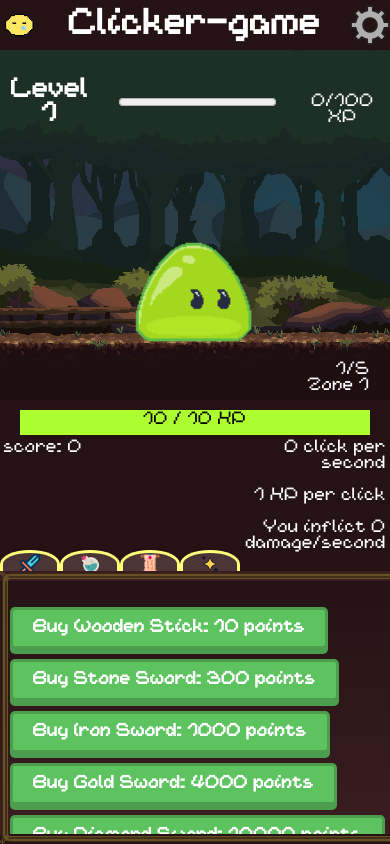
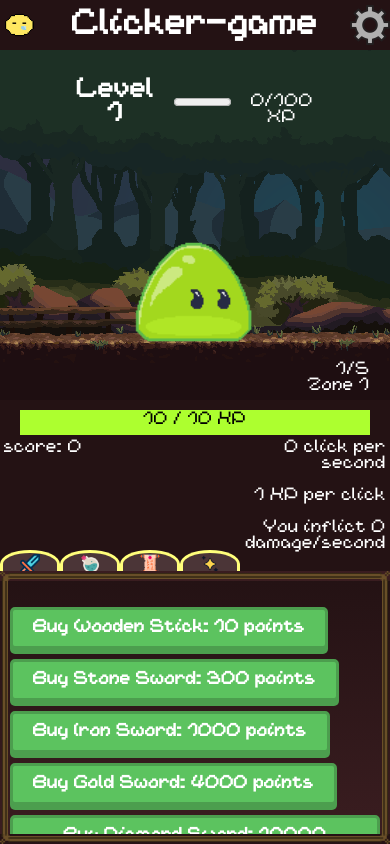
Before and after one commit to TTTaevas/Clicker-game, a React (Vite) app: page / in a window 390 px wide. Built offline with nearby package versions, Linux system fonts and the light colour scheme.

Commit message:
Even better mobile support

```diff
--- a/src/style/experience.css
+++ b/src/style/experience.css
@@ -10,5 +10,9 @@
     position: absolute;
     top: 58px;
     gap: 5vw;
+    margin: 0 10px;
+  }
+  .experience progress {
+    width: 50%;
   }
 }
--- a/src/style/shop.css
+++ b/src/style/shop.css
@@ -7,7 +7,7 @@
   border-image-slice: 60;
   border-image-width: 10px;
   display: flex;
-    text-align:center;
+  text-align: center;
 	flex-direction: column;
 	gap: 10px;
 	overflow-y: scroll;
@@ -15,16 +15,14 @@ height: 30vh;
 	align-items: flex-start;
 	position: fixed;
   bottom: 0;
-    width: 98.8%;
+  width: calc(100% - 20px);
 }
 .shopBg {
   width: 100%;
   height: 100%;
-
 }
 .swordContainer {
 	display: inline-flex;
-	padding: 5	px;
 }
 .swordContainer * {
 	padding: 0 10px;
--- a/src/style/toolbar.css
+++ b/src/style/toolbar.css
@@ -31,4 +31,7 @@
   .toolbar > * {
     margin: 0;
   }
+  .title {
+	font-size: 8vw;
+  }
 }
```
Also changed, not shown: src/style/game.css (+4 -4 lines). Lines whose indentation alone changed are shown as unchanged.
